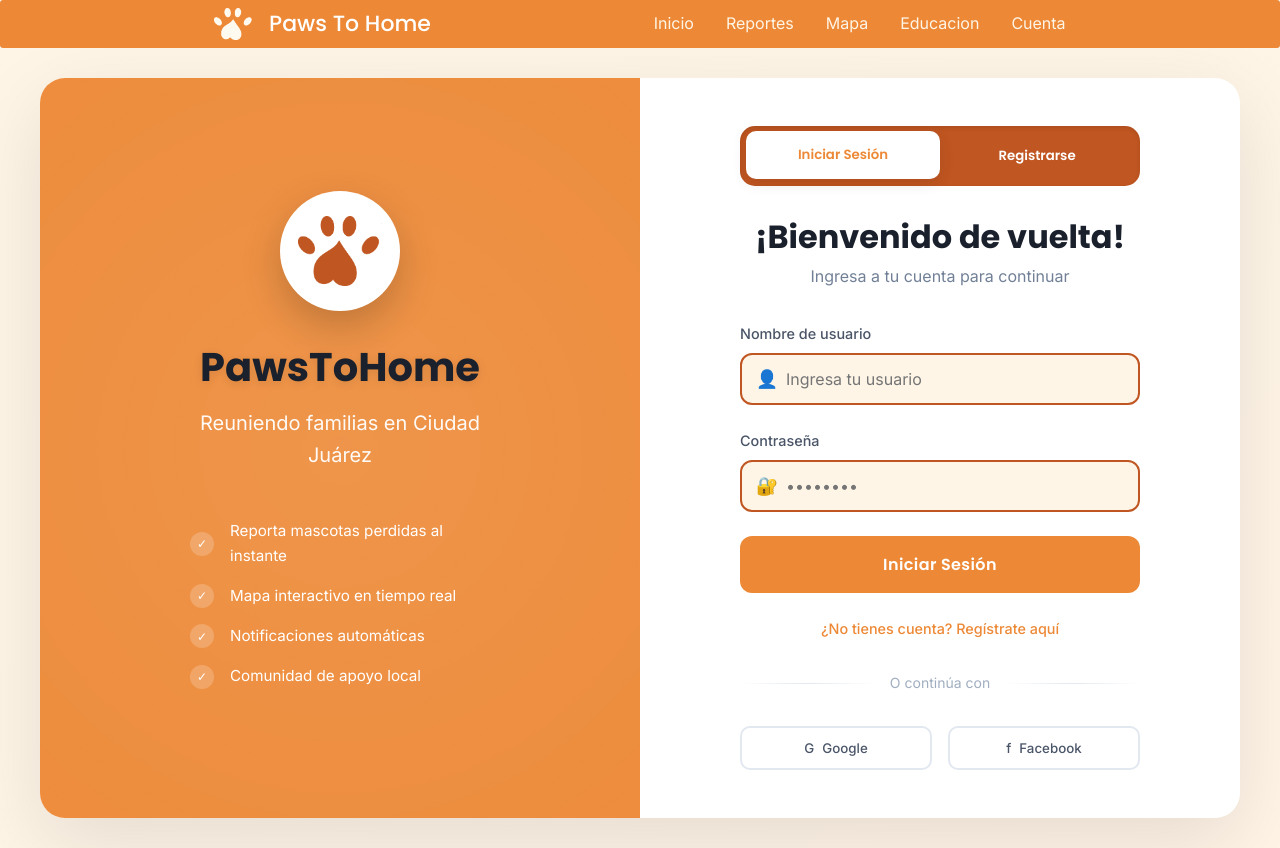
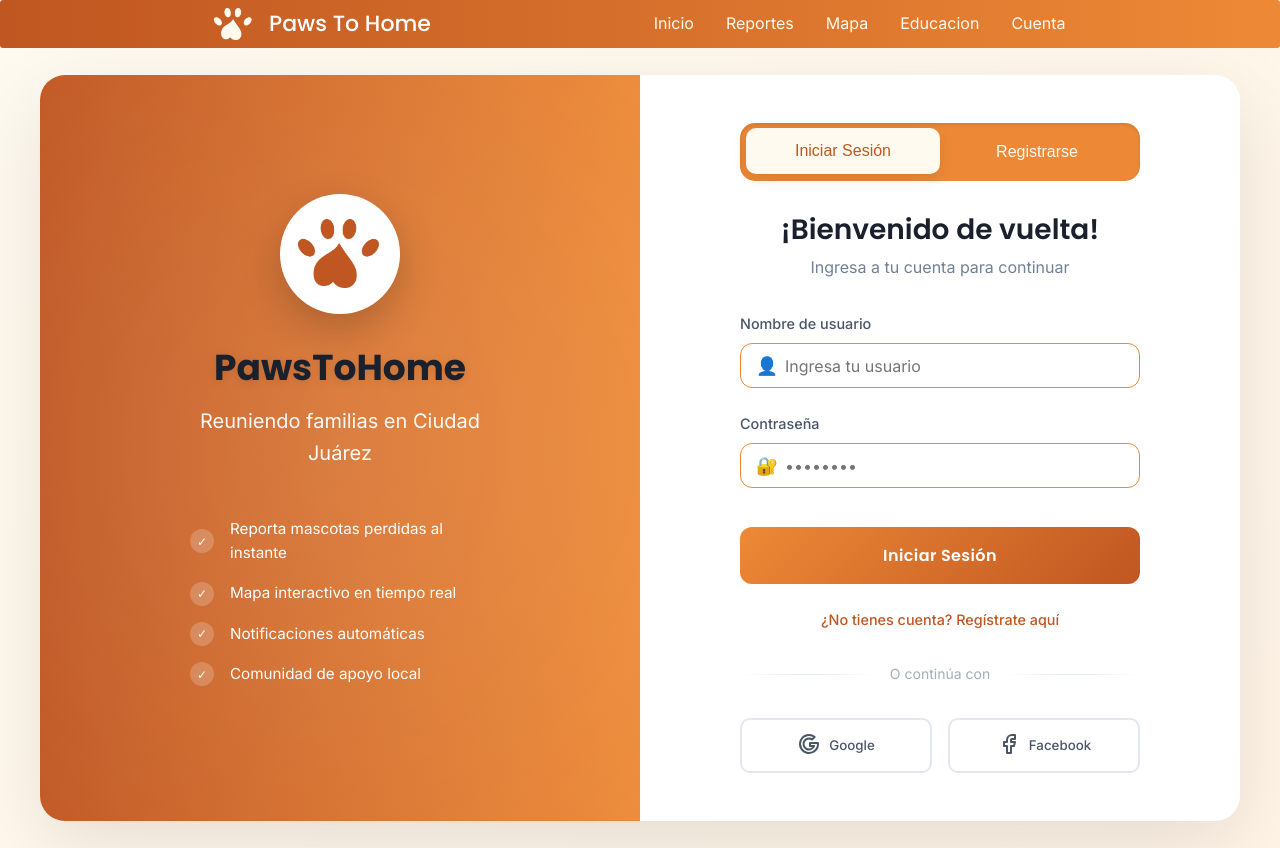
Before and after one commit to JesusEmilianoCloud/pawstohome, a Django app: page /accounts/login-register/ in a window 1280 px wide. Run offline with Django 5.2, Linux system fonts and the light colour scheme.

Commit message:
Refactor login page styles and enhance social button icons

```diff
--- a/loginservice/templates/loginservice/login.html
+++ b/loginservice/templates/loginservice/login.html
@@ -16,7 +16,7 @@
 
     <div class="auth-main">
         <!-- Lado izquierdo - Branding -->
-        <div class="auth-brand">
+        <div class="auth-brand bg-gradient-orange">
             <div class="brand-content">
                 <div class="brand-logo">
                     <img src="{% static 'images/PawsToHome.png' %}" alt="PawsToHome Logo">
@@ -100,11 +100,17 @@
 
                     <div class="social-buttons">
                         <button class="social-btn" type="button">
-                            <span>G</span>
+                            <span>
+                                <svg  xmlns="http://www.w3.org/2000/svg"  width="24"  height="24"  viewBox="0 0 24 24"  fill="none"  stroke="currentColor"  stroke-width="2"  stroke-linecap="round"  stroke-linejoin="round"  class="icon icon-tabler icons-tabler-outline icon-tabler-brand-google"><path stroke="none" d="M0 0h24v24H0z" fill="none"/><path d="M20.945 11a9 9 0 1 1 -3.284 -5.997l-2.655 2.392a5.5 5.5 0 1 0 2.119 6.605h-4.125v-3h7.945z" />
+                                </svg>
+                            </span>
                             <span>Google</span>
                         </button>
                         <button class="social-btn" type="button">
-                            <span>f</span>
+                            <span>
+                                <svg  xmlns="http://www.w3.org/2000/svg"  width="24"  height="24"  viewBox="0 0 24 24"  fill="none"  stroke="currentColor"  stroke-width="2"  stroke-linecap="round"  stroke-linejoin="round"  class="icon icon-tabler icons-tabler-outline icon-tabler-brand-facebook"><path stroke="none" d="M0 0h24v24H0z" fill="none"/><path d="M7 10v4h3v7h4v-7h3l1 -4h-4v-2a1 1 0 0 1 1 -1h3v-4h-3a5 5 0 0 0 -5 5v2h-3" />
+                                </svg>
+                            </span>
                             <span>Facebook</span>
                         </button>
                     </div>
@@ -200,11 +206,17 @@
 
                     <div class="social-buttons">
                         <button class="social-btn" type="button">
-                            <span>G</span>
+                            <span>
+                                <svg  xmlns="http://www.w3.org/2000/svg"  width="24"  height="24"  viewBox="0 0 24 24"  fill="none"  stroke="currentColor"  stroke-width="2"  stroke-linecap="round"  stroke-linejoin="round"  class="icon icon-tabler icons-tabler-outline icon-tabler-brand-google"><path stroke="none" d="M0 0h24v24H0z" fill="none"/><path d="M20.945 11a9 9 0 1 1 -3.284 -5.997l-2.655 2.392a5.5 5.5 0 1 0 2.119 6.605h-4.125v-3h7.945z" />
+                                </svg>
+                            </span>
                             <span>Google</span>
                         </button>
                         <button class="social-btn" type="button">
-                            <span>f</span>
+                            <span>
+                                <svg  xmlns="http://www.w3.org/2000/svg"  width="24"  height="24"  viewBox="0 0 24 24"  fill="none"  stroke="currentColor"  stroke-width="2"  stroke-linecap="round"  stroke-linejoin="round"  class="icon icon-tabler icons-tabler-outline icon-tabler-brand-facebook"><path stroke="none" d="M0 0h24v24H0z" fill="none"/><path d="M7 10v4h3v7h4v-7h3l1 -4h-4v-2a1 1 0 0 1 1 -1h3v-4h-3a5 5 0 0 0 -5 5v2h-3" />
+                                </svg>
+                            </span>
                             <span>Facebook</span>
                         </button>
                     </div>
--- a/static/css/login.css
+++ b/static/css/login.css
@@ -3,13 +3,6 @@
     --auth-spacing: 3rem;
     --form-width: 400px;
     --brand-size: 120px;
-    --orange-light: #ed8936;
-    --orange-medium: #ed8936;
-    --orange-dark: #c05621;
-    --cream: #fef5e7;
-    --red: #e53e3e;
-    --green: #27ae60;
-    --blue: #3182ce;
 }
 
 /* Container principal */
@@ -80,7 +73,6 @@
 /* Lado izquierdo - Branding */
 .auth-brand {
     flex: 1;
-    background: linear-gradient(135deg, var(--orange-light) 0%, var(--orange-medium) 100%);
     padding: var(--auth-spacing);
     display: flex;
     flex-direction: column;
@@ -138,9 +130,7 @@
 }
 
 .brand-title {
-    font-family: 'Poppins', sans-serif;
-    font-size: 2.5rem;
-    font-weight: 700;
+    font-size: var(--h3-size);
     margin-bottom: 1rem;
     text-shadow: 0 2px 10px rgba(0, 0, 0, 0.1);
 }
@@ -221,23 +211,21 @@
 }
 
 .form-title {
-    font-family: 'Poppins', sans-serif;
-    font-size: 2rem;
+    font-size: var(--h4-size);
     color: #1a202c;
-    font-weight: 700;
     margin-bottom: 0.5rem;
 }
 
 .form-subtitle {
     font-family: 'Inter', sans-serif;
     color: #718096;
-    font-size: 1rem;
+    font-size: var(--text-base);
 }
 
 /* Switcher de pestañas */
 .auth-tabs {
+    background: var(--orange-light);
     display: flex;
-    background: var(--orange-dark);
     border-radius: 15px;
     padding: 6px;
     margin-bottom: 2rem;
@@ -250,9 +238,8 @@
     background: transparent;
     border: none;
     border-radius: 10px;
-    font-family: 'Poppins', sans-serif;
-    font-weight: 600;
-    color: white;
+    font-size: var(--text-base);
+    color: var(--cream);
     cursor: pointer;
     transition: all 0.3s ease;
     position: relative;
@@ -260,7 +247,7 @@
 }
 
 .tab-button.active {
-    background: white;
+    background: var(--cream);
     color: var(--orange-medium);
     box-shadow: 0 4px 15px rgba(0, 0, 0, 0.1);
     transform: translateY(-1px);
@@ -321,13 +308,14 @@
 .form-control {
     width: 100%;
     padding: 0.875rem 1rem;
-    border: 2px solid var(--orange-dark);
+    border: 1px solid var(--orange-light);
     border-radius: 12px;
     font-family: 'Inter', sans-serif;
     font-size: 1rem;
-    background: var(--cream);
+    background: white;
     transition: all 0.3s ease;
     position: relative;
+    height: 45px;
 }
 
 .form-control:focus {
@@ -412,6 +400,7 @@
     overflow: hidden;
     text-transform: none;
     letter-spacing: 0.025em;
+    margin-top: 15px;
 }
 
 .btn:hover {
@@ -428,7 +417,7 @@
 }
 
 .btn-secondary {
-    background: linear-gradient(135deg, var(--blue) 0%, #2c5aa0 100%);
+    background: linear-gradient(135deg, var(--orange-light) 0%, var(--orange-medium) 100%);
 }
 
 /* Enlaces de formulario */
```
